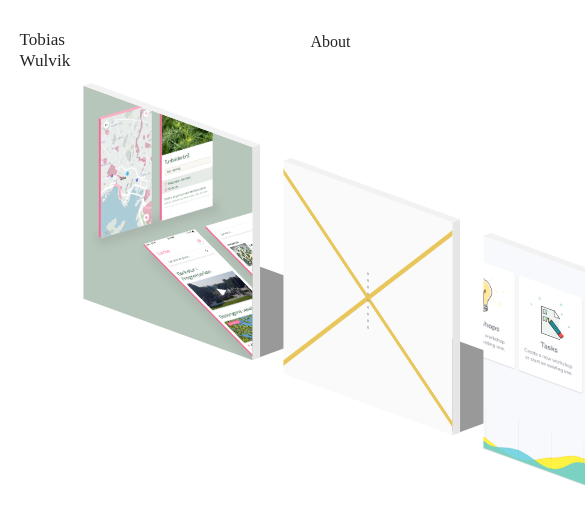
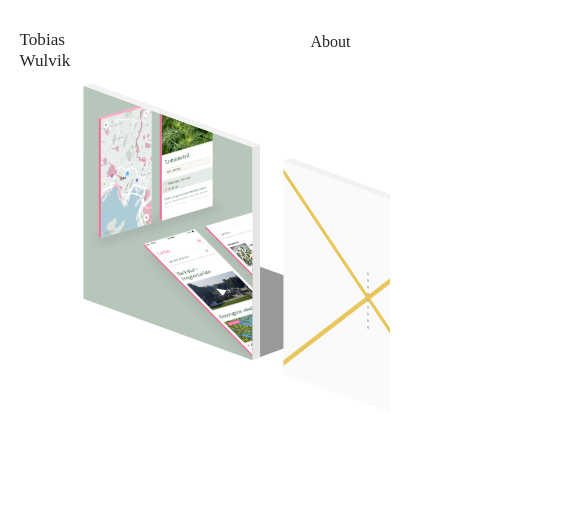
Before and after one commit to TobWul/portfolio, a Vue app: page / in a window 390 px wide. Shown: the top 524 px of the page, 585 px wide, since content can reach past the window. Built offline with nearby package versions, Linux system fonts and the light colour scheme; a web font is replaced by a local one; what vue-sticky-directive would draw is missing.

Commit message:
fixing scroll for mobile

```diff
--- a/src/views/Home.vue
+++ b/src/views/Home.vue
@@ -116,6 +116,9 @@ export default {
 <style lang="scss" scoped>
 .home {
     padding-left: 20%;
+    max-width: 100vw;
+    min-height: 100vh;
+    overflow: hidden;
 }
 #projects {
     position: relative;
```
